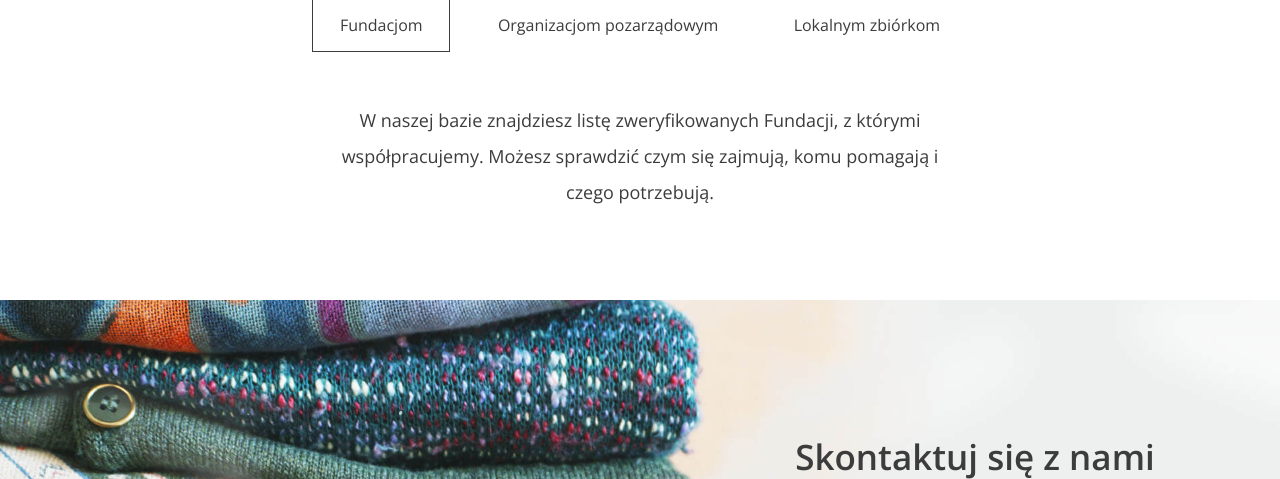
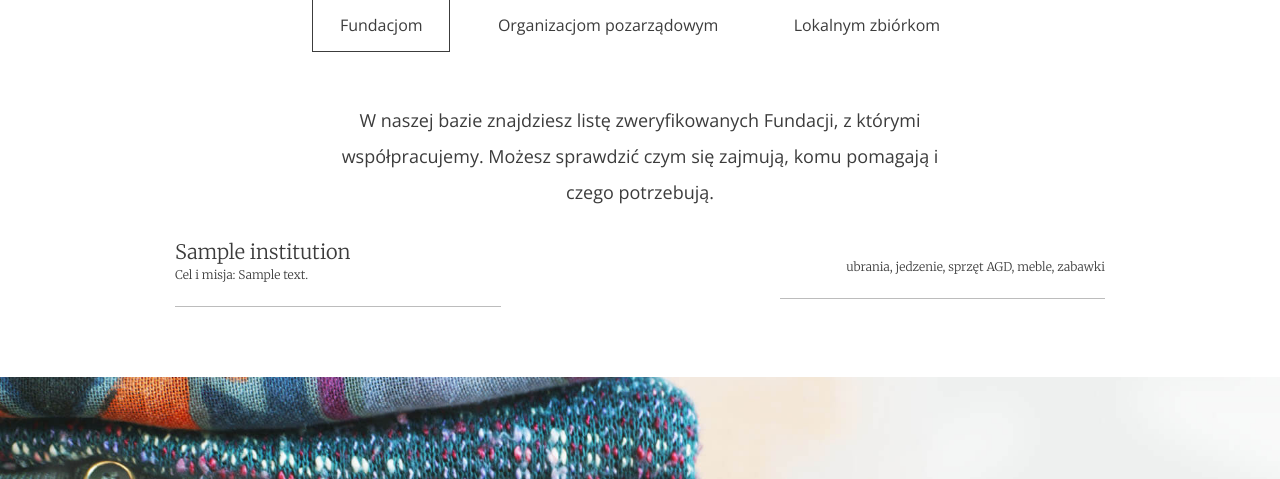
Before and after one commit to MaCW99/charity, a Django app: page / in a window 1280 px wide. Shown: the part 2655-3134 px from the top of the page. Run offline with Django 3.2, Linux system fonts and the light colour scheme; tables that the repository leaves empty hold one stand-in row (values such as "Sample post").

Commit message:
Landing Page tasks

```diff
--- a/charity_donation/donation/templates/index.html
+++ b/charity_donation/donation/templates/index.html
@@ -26,7 +26,7 @@
         </div>
 
         <div class="stats--item">
-            <em>5</em>
+            <em>{{ count_inst }}</em>
             <h3>Wspartych organizacji</h3>
             <p>Lorem ipsum dolor sit amet consectetur, adipisicing elit. Laboriosam magnam, sint nihil cupiditate
                 quas quam.</p>
--- a/charity_donation/donation/views.py
+++ b/charity_donation/donation/views.py
@@ -1,12 +1,32 @@
+from django.db.models import Sum, Count
 from django.shortcuts import render
 
 # Create your views here.
 from django.views import View
 
+from donation.models import Donation, Institution
+
 
 class LandingPage(View):
     def get(self, request):
-        return render(request, 'index.html')
+        bags = Donation.objects.aggregate(Sum('quantity'))
+        # count_inst = Donation.objects.all().annotate(Count("institution", distinct=True))
+
+        count_inst = Donation.objects.values('institution').distinct().count()
+
+        help_fundations = Institution.objects.filter(type=1)
+        help_ngo = Institution.objects.filter(type=2)
+        help_local = Institution.objects.filter(type=3)
+
+        ctx = {
+            'bags': bags,
+            'help_fundations': help_fundations,
+            'help_ngo': help_ngo,
+            'help_local': help_local,
+            'count_inst': count_inst
+
+        }
+        return render(request, 'index.html', ctx)
 
 
 class LoginPage(View):
```
